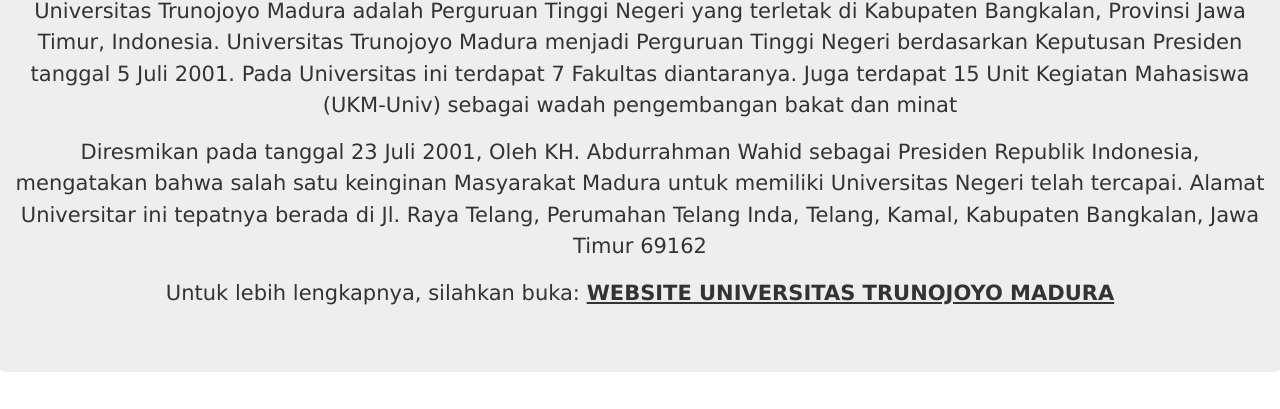
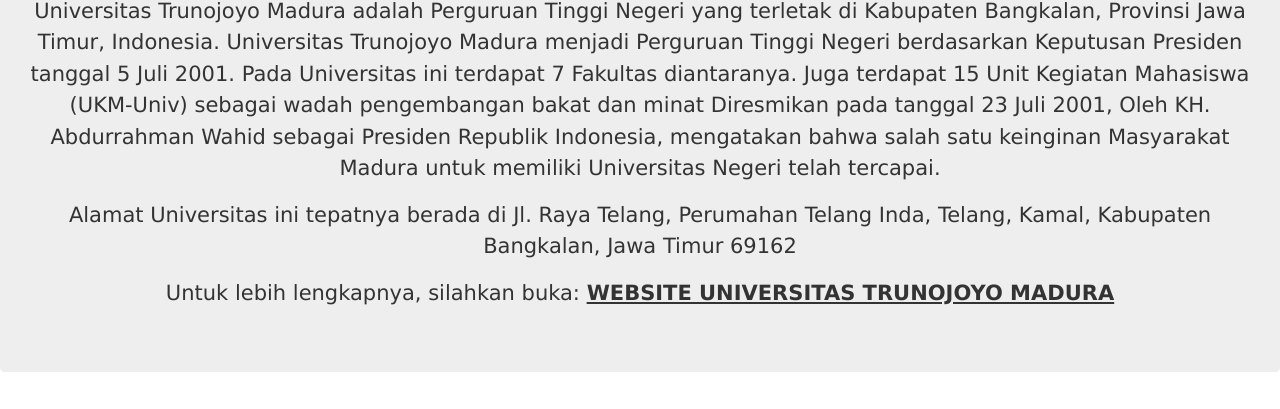
Before and after one commit to Amel039/PROJECT-DPW-THR-IF-2C, a plain HTML site: page ABOUT_UTM.html in a window 1280 px wide. Shown: the part 760-1169 px from the top of the page. Drawn offline with nearby package versions, Linux system fonts and the light colour scheme.

Commit message:
edit file about.html

```diff
--- a/ABOUT_UTM.html
+++ b/ABOUT_UTM.html
@@ -97,10 +97,10 @@ margin:10px;
         <h1 class="display-4"> UNIVERSITAS TRUNOJOYO MADURA</h1>
         <p> Universitas Trunojoyo Madura adalah Perguruan Tinggi Negeri yang terletak di Kabupaten Bangkalan, Provinsi Jawa Timur,
           Indonesia. Universitas Trunojoyo Madura menjadi Perguruan Tinggi Negeri berdasarkan Keputusan Presiden tanggal 5 Juli 2001. Pada Universitas
-        ini terdapat 7 Fakultas diantaranya. Juga terdapat 15 Unit Kegiatan Mahasiswa (UKM-Univ) sebagai wadah pengembangan bakat dan minat </p>
-           <p> Diresmikan pada tanggal 23 Juli 2001, Oleh KH. Abdurrahman Wahid sebagai Presiden Republik
-            Indonesia, mengatakan bahwa salah satu keinginan Masyarakat Madura untuk memiliki
-            Universitas Negeri telah tercapai. Alamat Universitar ini tepatnya berada di Jl. Raya Telang,
+        ini terdapat 7 Fakultas diantaranya. Juga terdapat 15 Unit Kegiatan Mahasiswa (UKM-Univ) sebagai wadah pengembangan bakat dan minat
+        Diresmikan pada tanggal 23 Juli 2001, Oleh KH. Abdurrahman Wahid sebagai Presiden Republik Indonesia,
+          mengatakan bahwa salah satu keinginan Masyarakat Madura untuk memiliki Universitas Negeri telah tercapai.</p>
+           <p> Alamat Universitas ini tepatnya berada di Jl. Raya Telang,
             Perumahan Telang Inda, Telang, Kamal, Kabupaten Bangkalan, Jawa Timur 69162
             <p>Untuk lebih lengkapnya, silahkan buka:
               <a href="https://www.trunojoyo.ac.id/"><u> <b> WEBSITE UNIVERSITAS TRUNOJOYO MADURA </b></u></a></p>
```
